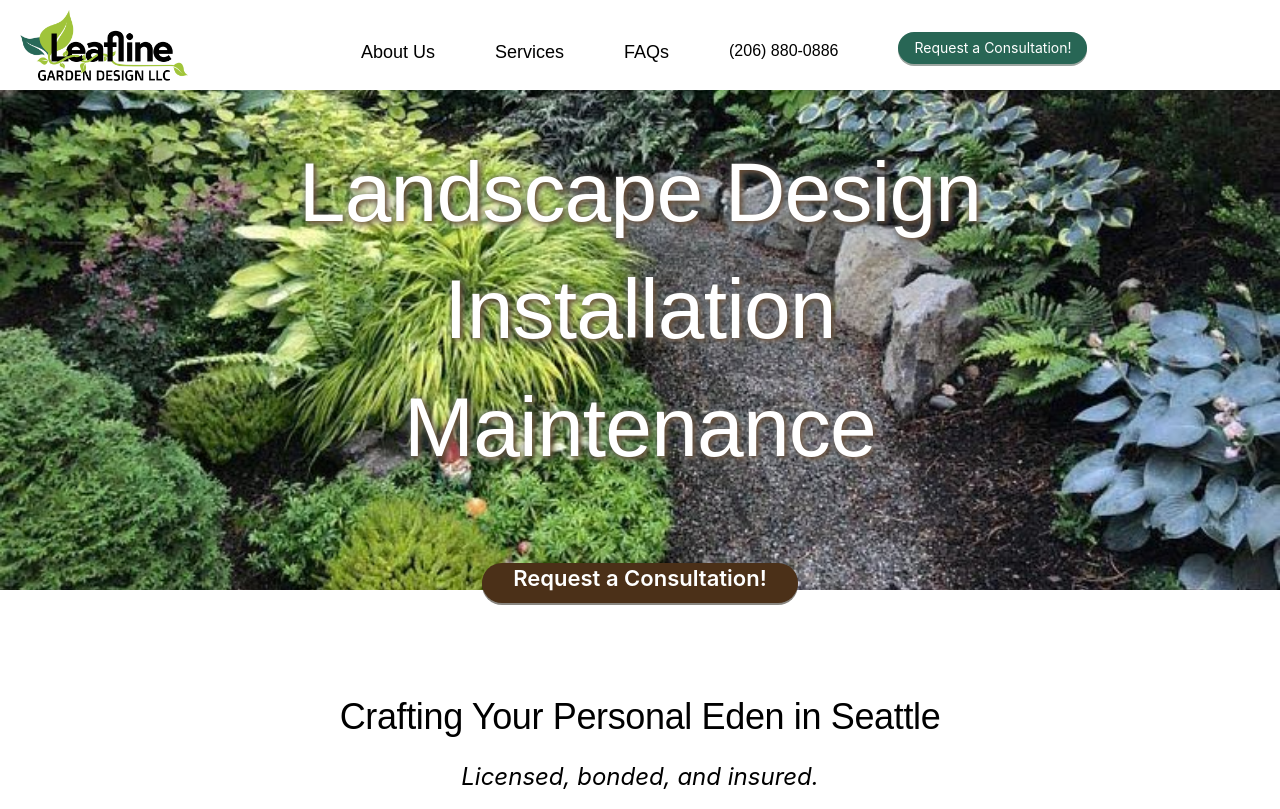
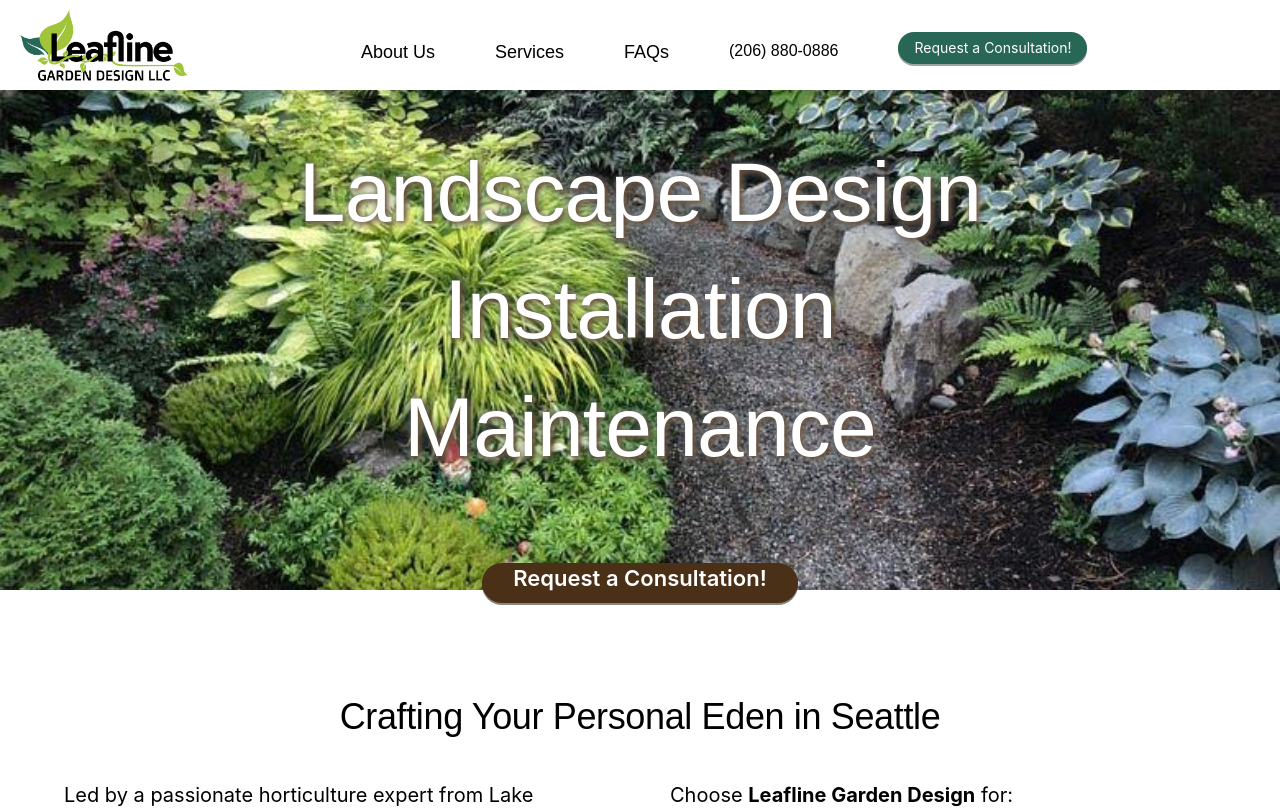
Before and after one commit to patriciamcphee/leafline, a React (Create React App) app: page / in a window 1280 px wide. Shown: the top 809 px of the page. Built offline with nearby package versions, Linux system fonts and the light colour scheme.

Commit message:
remove 'licensed and bonded' and added the lic number

```diff
--- a/src/components/AboutUs/AboutUs.js
+++ b/src/components/AboutUs/AboutUs.js
@@ -8,8 +8,6 @@ const AboutUs = () => (
     <Row justify="space-around" align="top">
       <Col span={24}>
       <h2 className={styles.aboutUsHeading}>Crafting Your Personal Eden in Seattle</h2>
-
-      <p className={styles.aboutUsLicense}>Licensed, bonded, and insured.</p>
       </Col>
     </Row>
     <Row gutter={[60]} className={styles.section} justify="space-around" align="top">
--- a/src/components/Footer/Footer.js
+++ b/src/components/Footer/Footer.js
@@ -27,7 +27,7 @@ const MyFooter = () => (
     <Row>
       <Col span={24}>
         <p className={styles.footerCopyRight}>©2024 &nbsp;&nbsp;<img src="/favicons/favicon-24x24.png" alt="leafline icon" width="14px"  />&nbsp;&nbsp; Leafline Garden Design LLC</p>
-        <p className={styles.footerCopyRight}><i>Licensed | Bonded | Insured</i></p>
+        <p className={styles.footerCopyRight}><i>License #: LEAFLGD763C8</i></p>
       </Col>
     </Row>
   </Footer>
```
